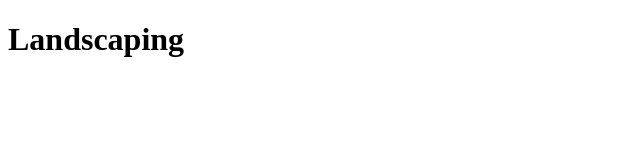
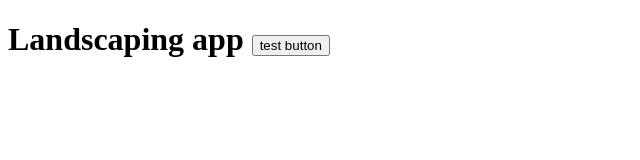
Before and after one commit to EdemSnake/Landscaping, a website: page index.html in a window 1280 px wide. Shown: the whole page, without its empty margins (0-640 px from the left). Drawn offline with Linux system fonts and the light colour scheme.

Commit message:
Test HTML formatting

```diff
--- a/index.html
+++ b/index.html
@@ -7,7 +7,8 @@
     <link rel="stylesheet" href="css/style.css" />
   </head>
   <body>
-    <h1>Landscaping</h1>
+    <h1>Landscaping app <button>test button</button></h1>
+
     <script src="js/script.js"></script>
   </body>
 </html>
```
Also changed, not shown: package.json (+7 -7 lines), 1 other file.
